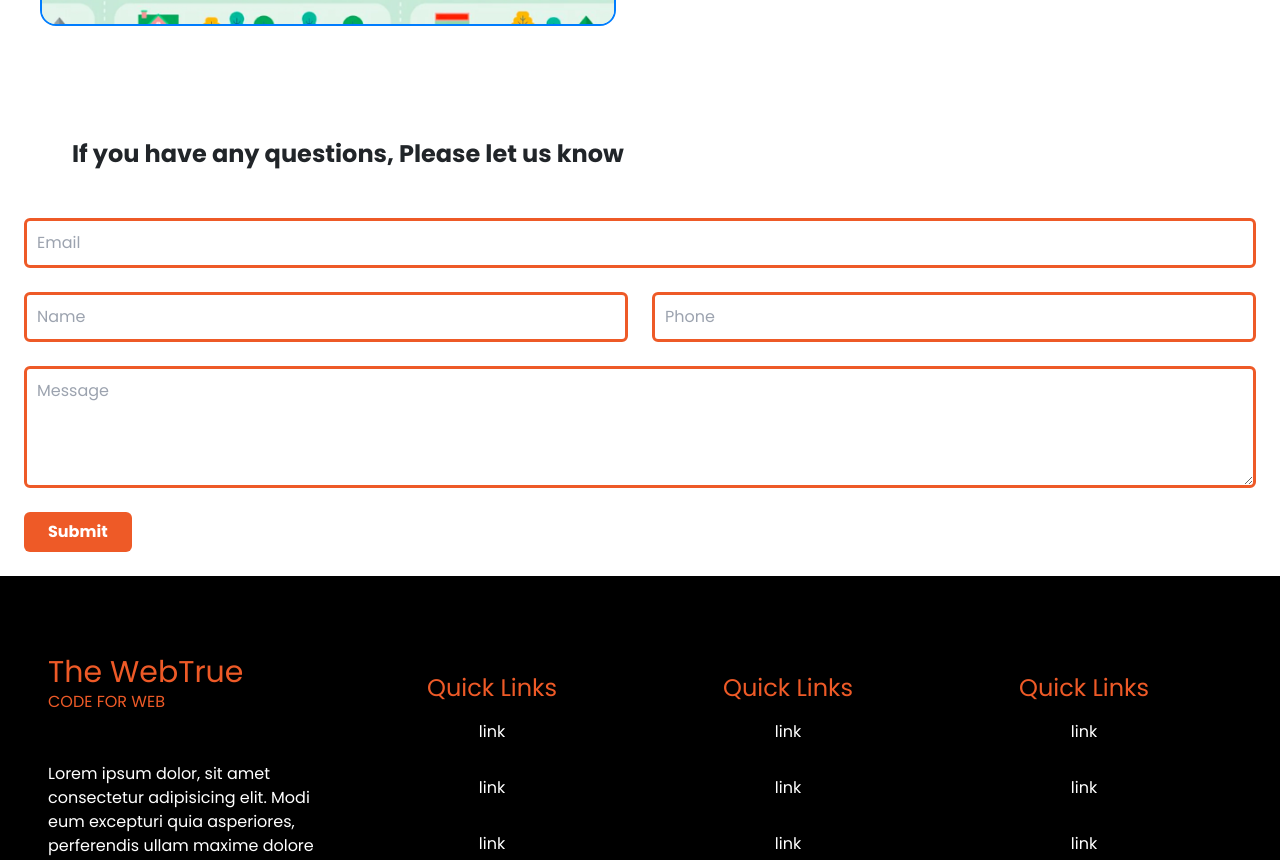
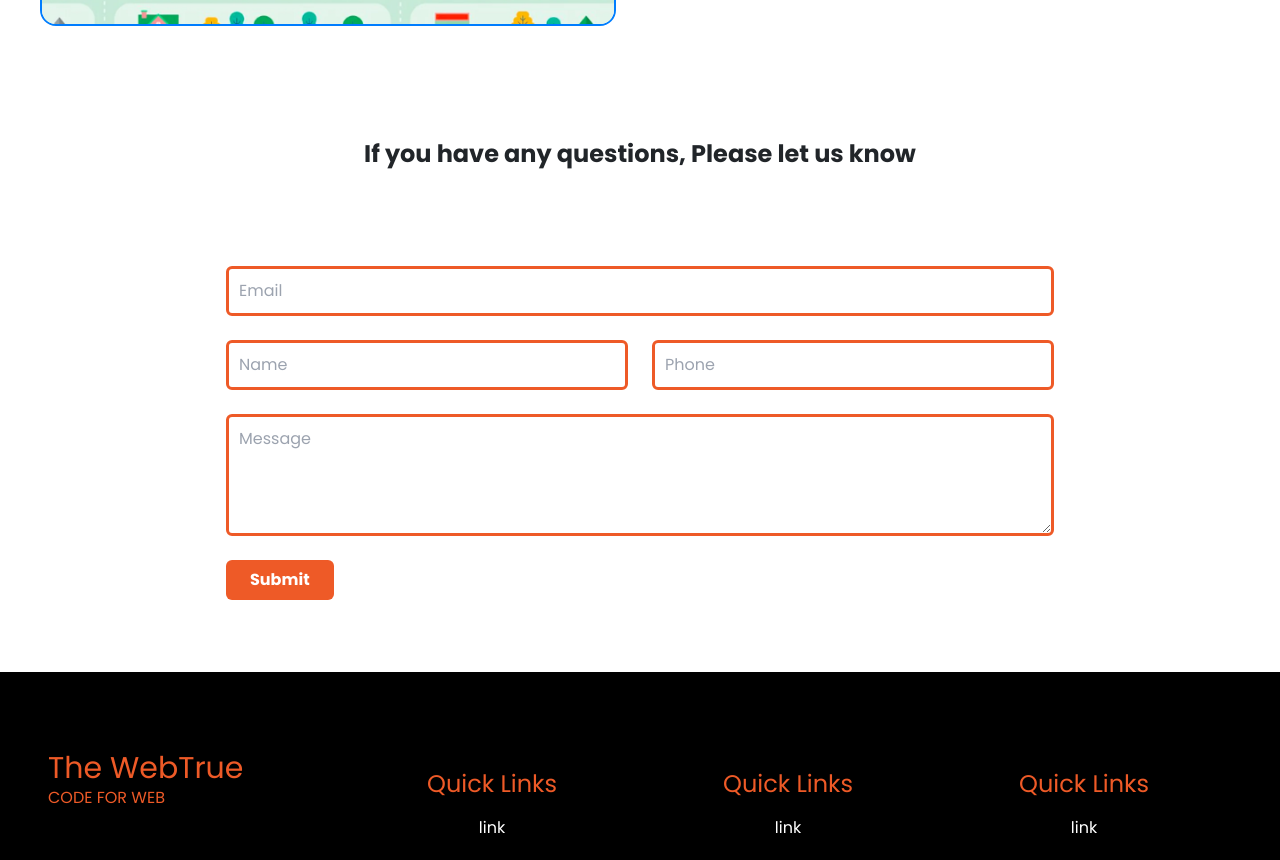
Before and after one commit to The-webtrue/the-webtrue-client, a React (Create React App) app: page /contact in a window 1280 px wide. Shown: the part 899-1759 px from the top of the page. Built offline with nearby package versions, Linux system fonts and the light colour scheme.

Commit message:
form fixed

```diff
--- a/src/component/Contact/Form/Form.js
+++ b/src/component/Contact/Form/Form.js
@@ -3,8 +3,8 @@ import React from 'react';
 const Form = () => {
     return (
         <div className="p-6">
-            <h1 className='text-2xl p-5 font-bold'> If you have any questions, Please let us know</h1>
-    <form>
+            <h1 className='text-2xl p-5 font-bold text-center'> If you have any questions, Please let us know</h1>
+    <form className='p-5 lg:w-3/4 mx-auto'>
     <div className="flex flex-col mb-6">
     <input type="email" id="email" className="bg-gray-50 border-[3px] border-komla text-gray-900 text-md rounded focus:ring-komla focus:outline-none focus:shadow-lg focus:shadow-komla block w-full p-2.5 " placeholder="Email" required/>
         </div>
--- a/src/component/Shared/Navbar/Navbar.js
+++ b/src/component/Shared/Navbar/Navbar.js
@@ -40,7 +40,7 @@ const Navigationbar = () => {
               <Navbar collapseOnSelect expand="lg"  className={changeHeader ?"navbar navbar-expand-lg navbar-dark bg-dark sm:px-5 fixed w-full  top-0 left-0 shadow-2xl shadow-kala  transition duration-500 ":"navbar navbar-expand-lg navbar-dark bg-kala sm:px-5 w-full top-0 left-0  "} >
               <Container>
               <Navbar.Brand className= "flex" as={Link} to="/"><img src={logo} alt="" width="30" height="24" className="mx-2 d-inline-block align-text-top "/>
-                    <h1 className='hidden md:block'>The Web True</h1></Navbar.Brand>
+                    <h1 className='hidden sm:block'>The Web True</h1></Navbar.Brand>
               <Navbar.Toggle aria-controls="responsive-navbar-nav" />
               <Navbar.Collapse id="responsive-navbar-nav">
                 <Nav className="me-auto">
```
